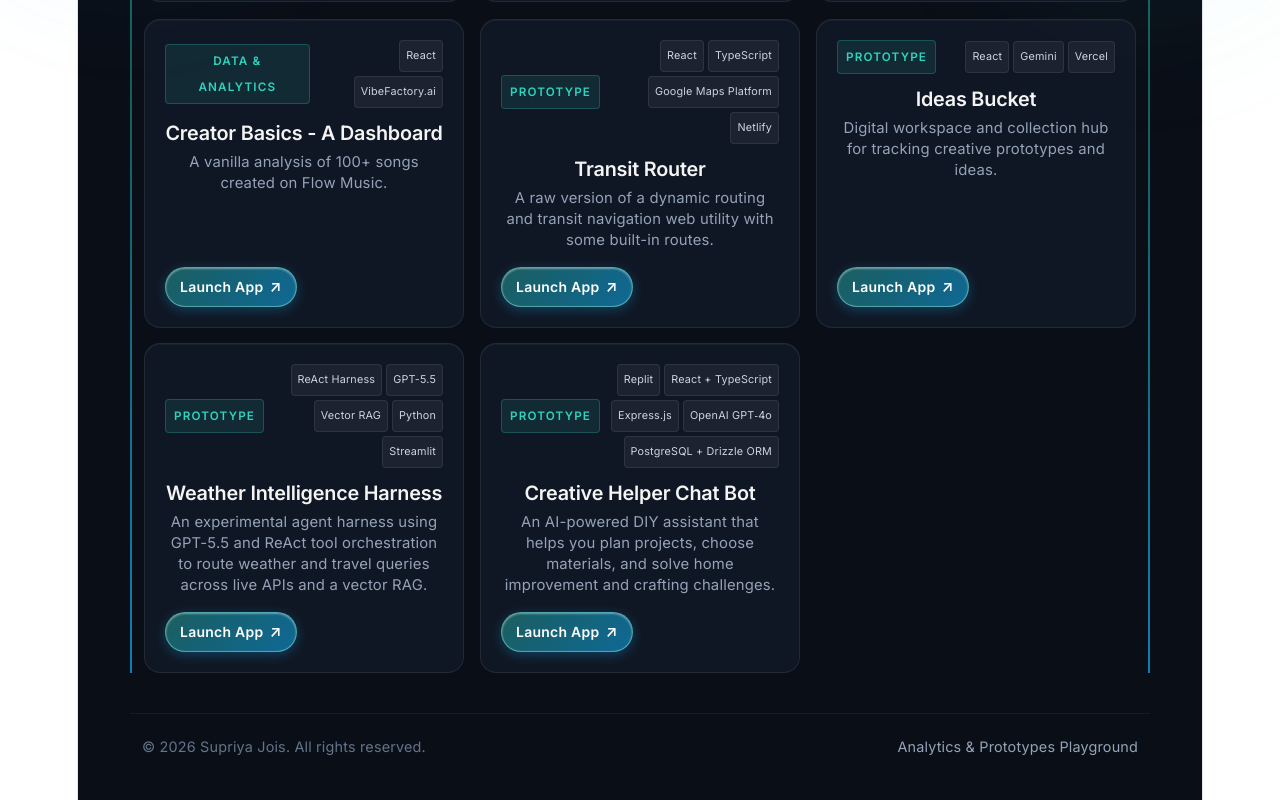
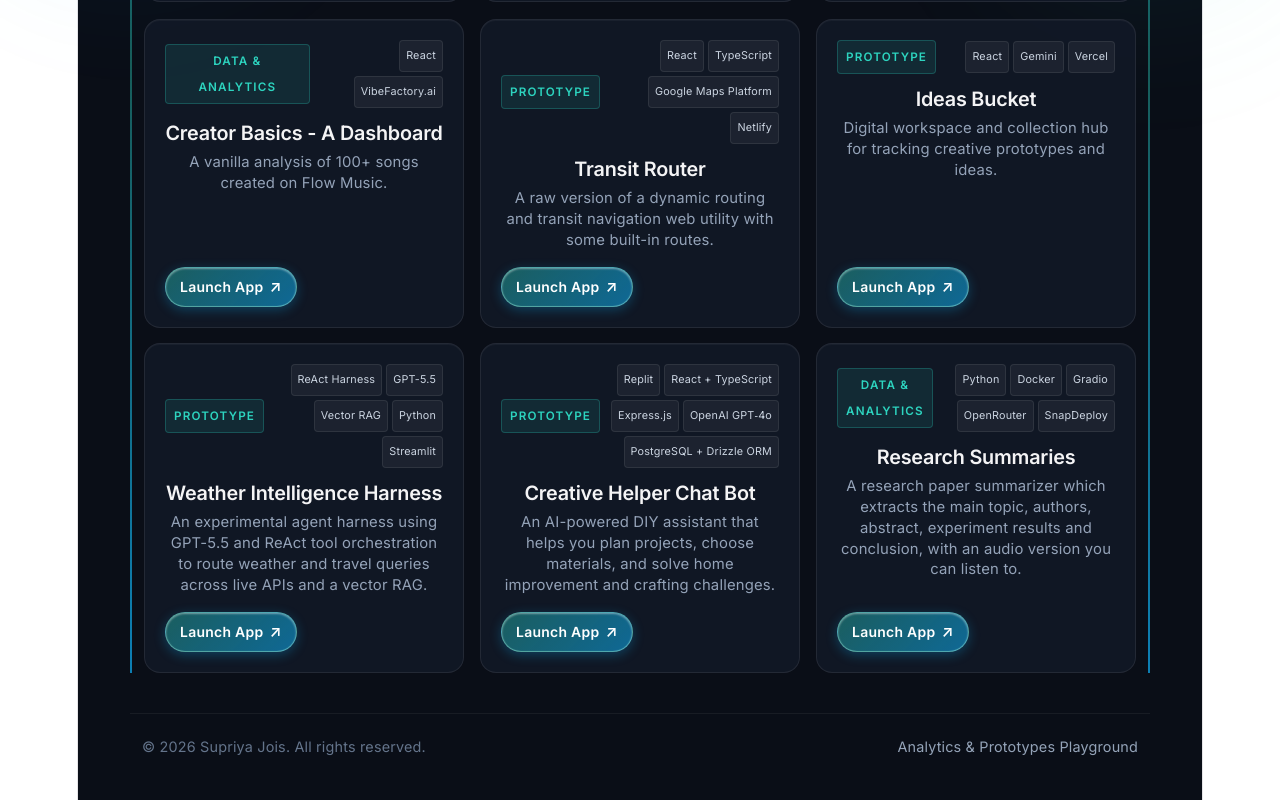
Before and after one commit to supjois-sans-melodrama/analytics-and-random, a React (Vite) app: page / in a window 1280 px wide. Shown: the part 581-1381 px from the top of the page. Built offline with nearby package versions, Linux system fonts and the light colour scheme.

Commit message:
Add files via upload

```diff
--- a/src/App.jsx
+++ b/src/App.jsx
@@ -56,6 +56,14 @@ const projects = [
     category: "Prototype",
     stack: ["Replit", "React + TypeScript", "Express.js", "OpenAI GPT‑4o", "PostgreSQL + Drizzle ORM"],
     url: "https://diy-companion-chatbot.replit.app"
+  },
+
+  {
+    title: "Research Summaries",
+    description: "A research paper summarizer which extracts the main topic, authors, abstract, experiment results and conclusion, with an audio version you can listen to.",
+    category: "Data & Analytics",
+    stack: ["Python", "Docker", "Gradio", "OpenRouter", "SnapDeploy"],
+    url: "https://research-summaries-1d6a7.containers.snapdeploy.app/"
   }
 ];
 
```
